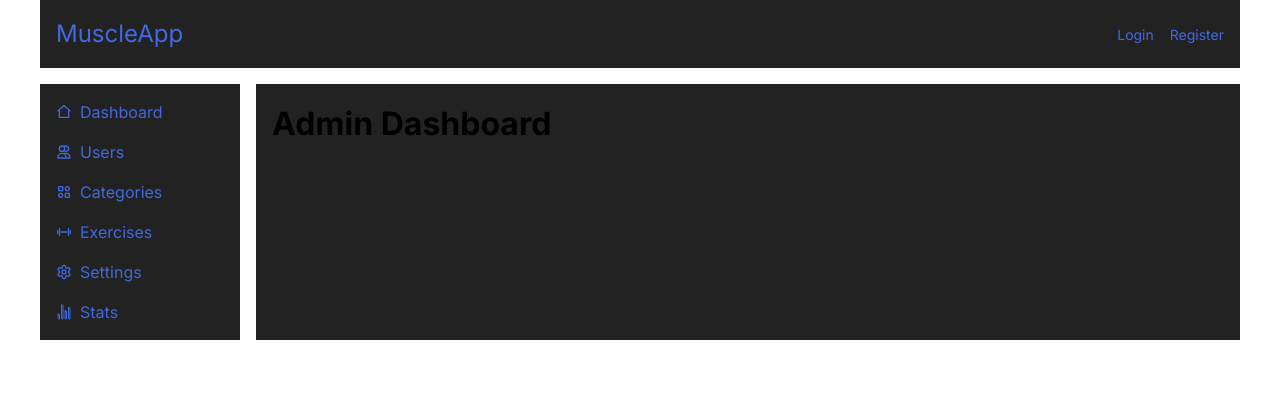
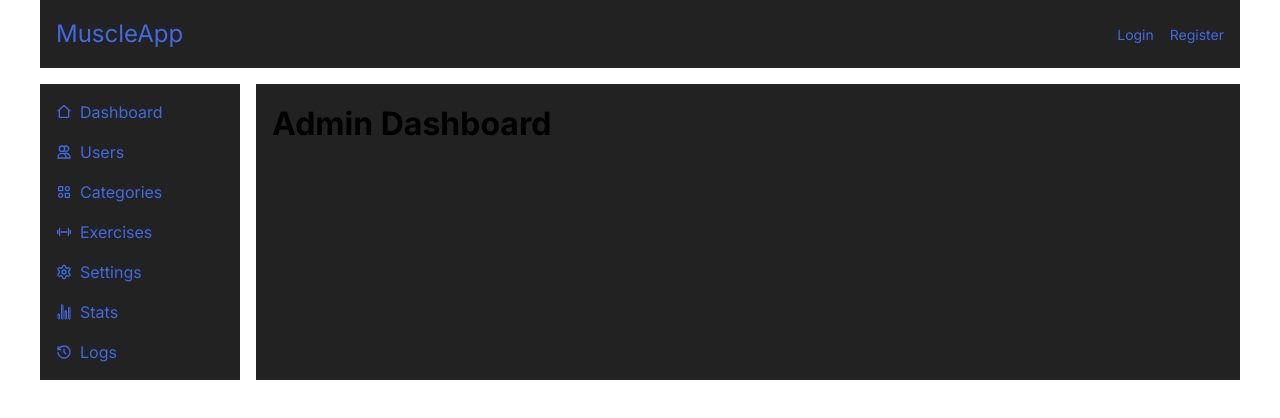
Before and after one commit to G1q/MuscleApp, a React (Vite) app in the folder client/: page /admin in a window 1280 px wide. Shown: the top 418 px of the page. Built offline with nearby package versions, Linux system fonts and the light colour scheme.

Commit message:
Create admin logs page

```diff
--- a/client/src/App.jsx
+++ b/client/src/App.jsx
@@ -32,6 +32,7 @@ import ExerciseTypeSettings from './pages/admin/Settings/ExerciseTypeSettings'
 import ExerciseEquipmentSettings from './pages/admin/Settings/ExerciseEquipmentSettings'
 import ExercisesByCategory from './pages/ExercisesByCategory'
 import UserFavorites from './pages/user/UserFavorites'
+import Logs from './pages/admin/Logs/Logs'
 
 function App() {
 	return (
@@ -111,6 +112,11 @@ function App() {
 					<Route
 						path="/admin/stats"
 						element={<AdminStats />}
+					/>
+
+					<Route
+						path="/admin/logs"
+						element={<Logs />}
 					/>
 				</Route>
 
--- a/client/src/components/AdminHeader.jsx
+++ b/client/src/components/AdminHeader.jsx
@@ -1,6 +1,6 @@
 import { NavLink } from 'react-router-dom'
 import styles from './styles/AdminHeader.module.css'
-import { RiHome2Line } from 'react-icons/ri'
+import { RiHome2Line, RiHistoryLine } from 'react-icons/ri'
 import { HiOutlineUsers } from 'react-icons/hi'
 import { BiCategoryAlt } from 'react-icons/bi'
 import { IoIosFitness } from 'react-icons/io'
@@ -36,6 +36,10 @@ const AdminHeader = () => {
 						<IoStatsChartOutline />
 						<NavLink to="./stats">Stats</NavLink>
 					</li>
+					<li>
+						<RiHistoryLine />
+						<NavLink to="./logs">Logs</NavLink>
+					</li>
 				</ul>
 			</nav>
 		</header>
```
